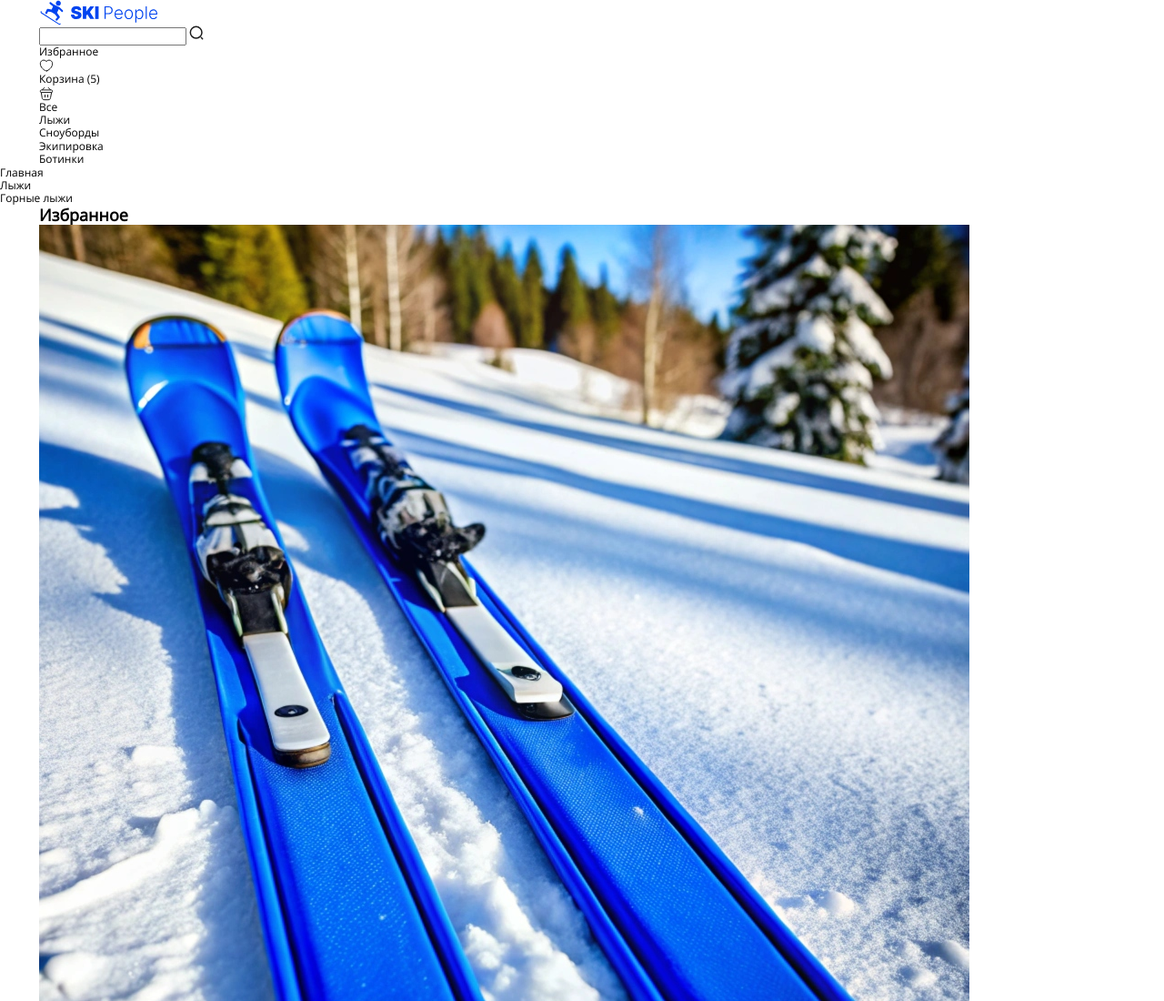
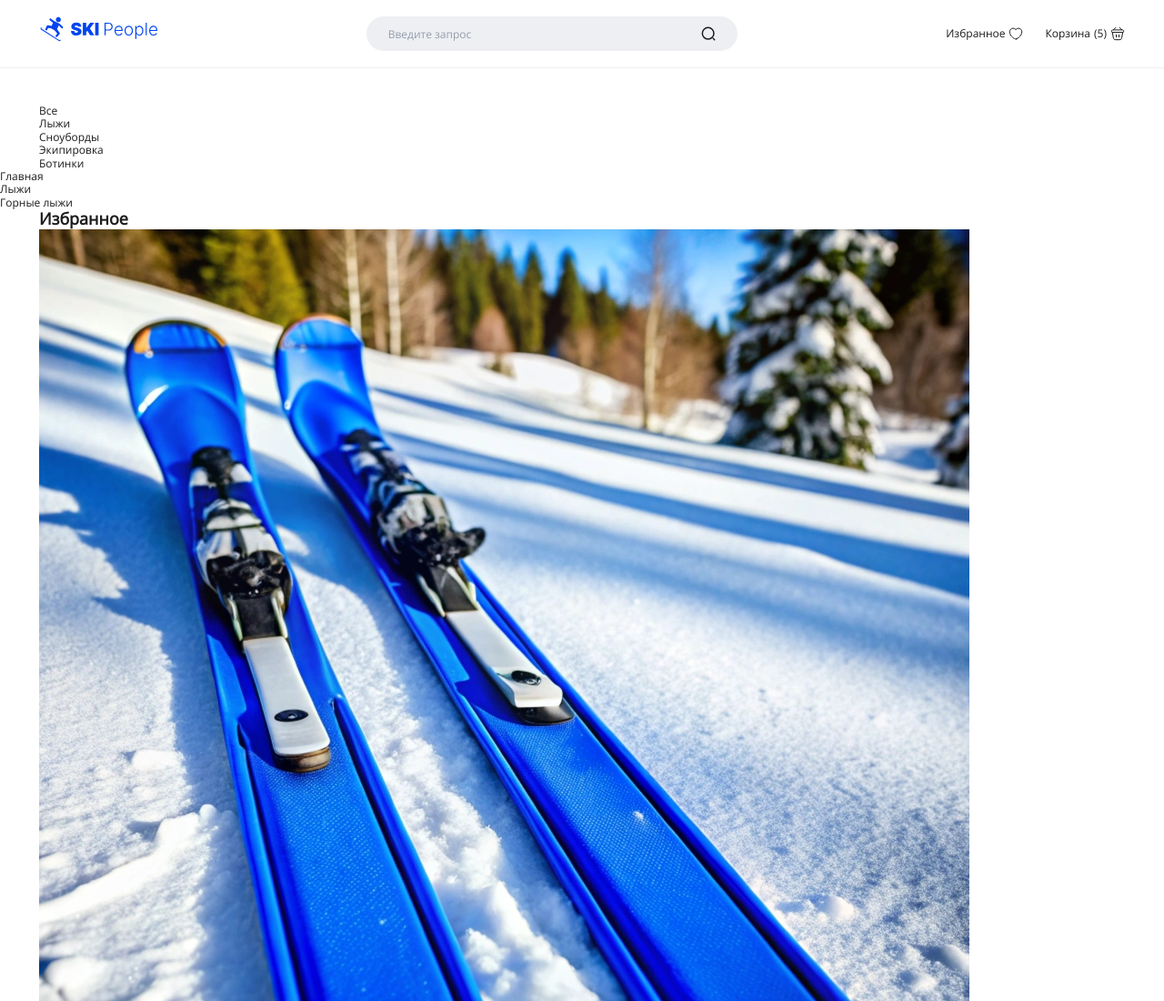
Before and after one commit to hemodon/SKI-People, a website built with Vite: page index.html in a window 1280 px wide. Shown: the top 1100 px of the page at 91% size. Built offline with nearby package versions, Linux system fonts and the light colour scheme.

Commit message:
Стилизует заголовок

```diff
--- a/index.html
+++ b/index.html
@@ -42,10 +42,11 @@
               src="/img/logo.svg"
               alt="логотип магазина SKI-People"
               class="header__logo-image"
+              width="106" height="22"
             />
           </a>
           <form action="#" class="header__search">
-            <input type="search" name="search" class="header__search-input" />
+            <input type="search" name="search" class="header__search-input" placeholder="Введите запрос" />
             <button type="submit" class="header__search-button">
               <svg
                 width="16"
--- a/src/style.scss
+++ b/src/style.scss
@@ -1,2 +1,3 @@
-@use "styles/default";
-@use "styles/fonts";
+@use "./styles/default";
+@use "./styles/fonts";
+@use "./styles/header";
--- a/src/styles/default.scss
+++ b/src/styles/default.scss
@@ -23,7 +23,7 @@ body {
   font-family: 'Open Sans', sans-serif;
   font-size: 12px;
   line-height: 1.2;
-  color: #000;
+  color: #1C1C1C;
   background-color: #fff;
   display: flex;
   flex-direction: column;
--- /dev/null
+++ b/src/styles/header.scss
@@ -0,0 +1,103 @@
+.header {
+  padding: 18px 0;
+  margin-bottom: 28px;
+  border-bottom: 1px solid #eeeff2;
+
+  @media (min-width:768px) {
+    margin-bottom: 32px;
+  }
+  @media (min-width:1024px) {
+    margin-bottom: 40px;
+  }
+
+  &__wrapper {
+    display: grid;
+    grid-template-areas:
+      "logo links"
+      "search search";
+    gap: 17px;
+    justify-content: space-between;
+
+    @media (min-width: 1024px) {
+      grid-template-areas: "logo search links";
+    }
+  }
+
+  &__logo-link {
+    grid-area: logo;
+  }
+
+  &__logo-image {
+    @media (min-width: 768px) {
+      width: 130px;
+      height: 28px;
+    }
+  }
+
+  &__search {
+    grid-area: search;
+    position: relative;
+    height: 38px;
+
+    @media (min-width: 1024px) {
+      width: 408px;
+    }
+
+    @media (min-width: 1440px) {
+      width: 514px;
+    }
+  }
+
+  &__search-input {
+    width: 100%;
+    height: 100%;
+    padding: 0 45px 0 24px;
+    background-color: #EEEFF2;
+    border: none;
+    border-radius: 32px;
+
+
+    &::placeholder{
+      color: #969EAE;
+    }
+  }
+
+  &__search-button {
+    position: absolute;
+    content: '';
+    width: 16px;
+    height: 16px;
+    right: 24px;
+    top: 50%;
+    transform: translateY(-50%);
+  }
+
+  &__links-list {
+    grid-area: links;
+    display: flex;
+    column-gap: 16px;
+
+    @media (min-width: 1024px) {
+      column-gap: 24px;
+    }
+  }
+
+  &__link {
+    display: flex;
+    flex-direction: row-reverse;
+    align-items: center;
+    column-gap: 4px;
+
+    @media (min-width:768px) {
+      flex-direction: row;
+    }
+  }
+
+  &__link-text {
+    display: none;
+
+    @media (min-width: 768px) {
+      display: block;
+    }
+  }
+}
```
